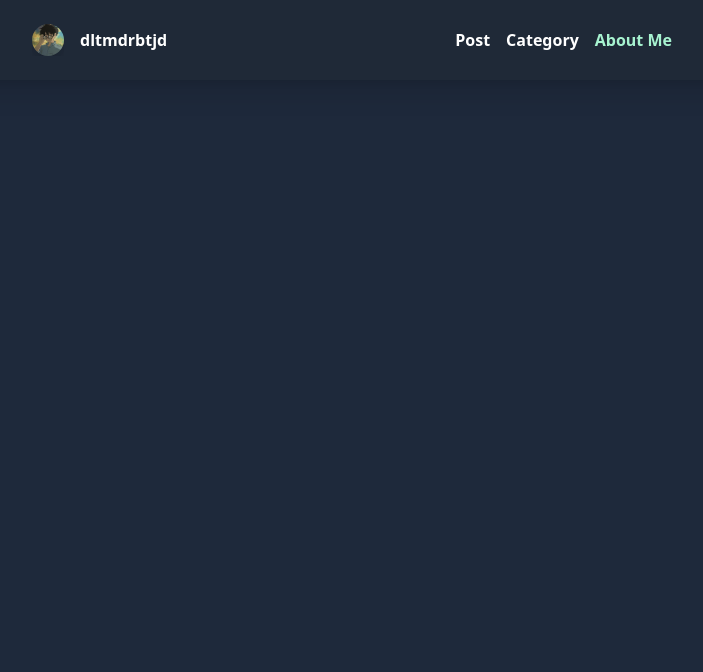
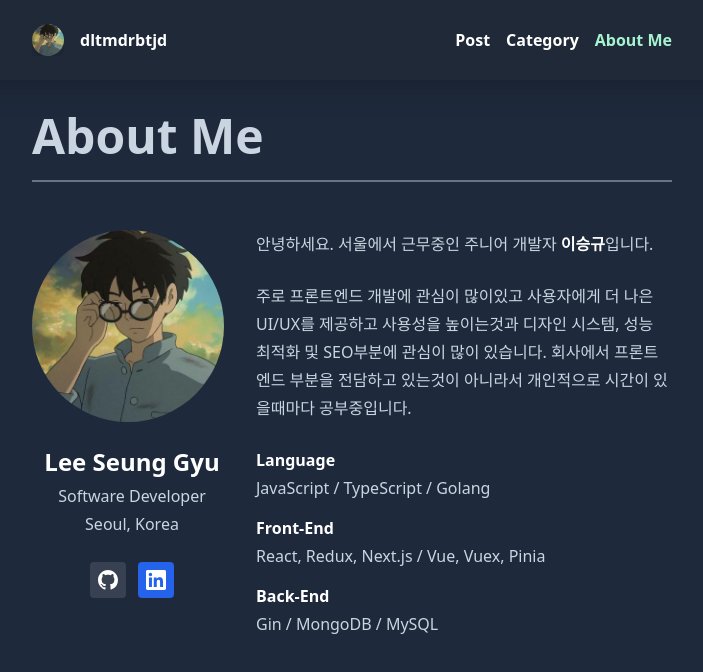
Before and after one commit to dltmdrbtjd/DevBlog, a Next.js app: page /about in a window 1280 px wide. Shown: the top 672 px of the page, without its empty margins (288-991 px from the left). Built offline with nearby package versions, Linux system fonts and the light colour scheme.

Commit message:
Add about page profile

```diff
--- a/pages/about.tsx
+++ b/pages/about.tsx
@@ -1,3 +1,49 @@
+import Layout from '../components/layout'
+import Image from 'next/image'
+import GithubIcon from '../components/icons/github'
+import LinkedInIcon from '../components/icons/linkedIn'
+
 export default function AboutMe() {
-  return 'hello world'
+  return (
+    <Layout back>
+      <h2 className="text-5xl text-left border-b-[2px] border-b-gray-500 pb-5 mb-8">
+        About Me
+      </h2>
+      <div className="items-start space-y-2 xl:grid xl:grid-cols-3 xl:gap-x-8 xl:space-y-0">
+        <div className="flex flex-col items-center pt-4 space-x-2">
+          <Image
+            src={`/images/profile.jpeg`}
+            width={200}
+            height={200}
+            className="rounded-full"
+          />
+          <p className="font-bold text-2xl mt-6 text-white">Lee Seung Gyu</p>
+          <p className="mt-1">Software Developer</p>
+          <p>Seoul, Korea</p>
+          <div className="flex pt-6 space-x-3">
+            <GithubIcon />
+            <LinkedInIcon />
+          </div>
+        </div>
+        <div className="pt-4 pb-8 prose max-w-none xl:col-span-2">
+          <p>
+            안녕하세요. 서울에서 근무중인 주니어 개발자{' '}
+            <span className="font-bold text-white">이승규</span>입니다.
+          </p>
+          <p className="mt-6">
+            주로 프론트엔드 개발에 관심이 많이있고 사용자에게 더 나은 UI/UX를
+            제공하고 사용성을 높이는것과 디자인 시스템, 성능 최적화 및 SEO부분에
+            관심이 많이 있습니다. 회사에서 프론트엔드 부분을 전담하고 있는것이
+            아니라서 개인적으로 시간이 있을때마다 공부중입니다.
+          </p>
+          <strong className="mt-6 block">Language</strong>
+          <p>JavaScript / TypeScript / Golang</p>
+          <strong className="mt-3 block">Front-End</strong>
+          <p>React, Redux, Next.js / Vue, Vuex, Pinia</p>
+          <strong className="mt-3 block">Back-End</strong>
+          <p>Gin / MongoDB / MySQL</p>
+        </div>
+      </div>
+    </Layout>
+  )
 }
```
